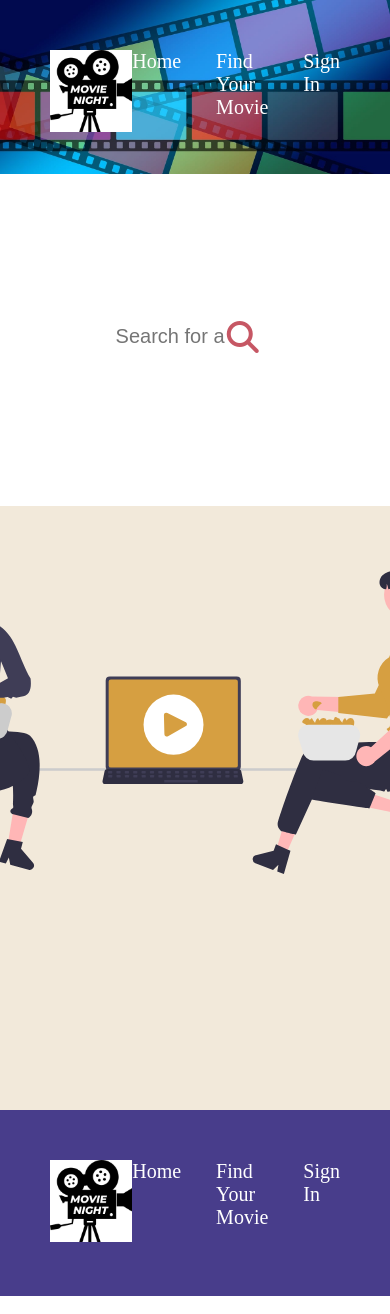
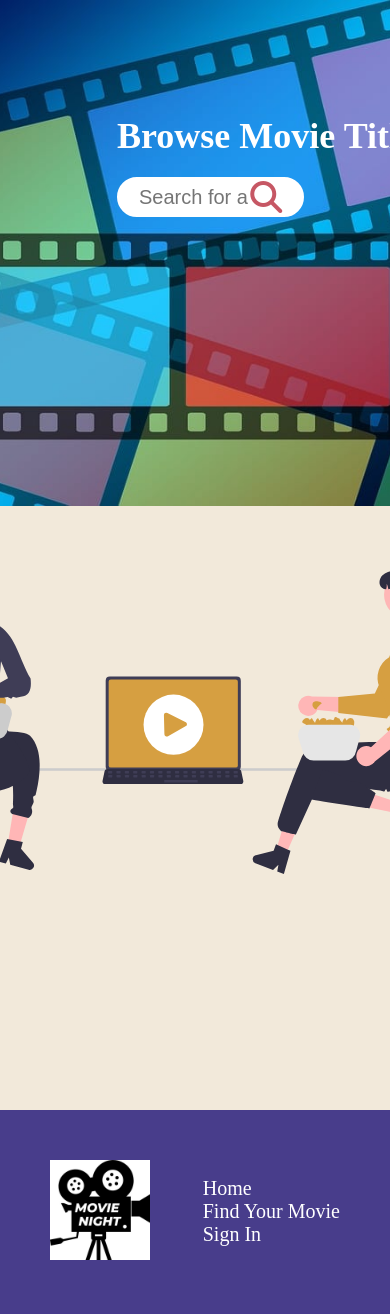
Before and after one commit to Mercedes97-coder/JSfinalOMDb, a plain HTML site: page index.HTML in a window 390 px wide. Shown: the top 1314 px of the page. Drawn offline with Linux system fonts and the light colour scheme.

Commit message:
at media update

```diff
--- a/index.HTML
+++ b/index.HTML
@@ -6,8 +6,9 @@
     <title>Document</title>
     <link rel="stylesheet" href="./style.css" />
     <script
-    src="https://kit.fontawesome.com/b49dafaee0.js"
-    crossorigin="anonymous"></script>
+      src="https://kit.fontawesome.com/b49dafaee0.js"
+      crossorigin="anonymous"
+    ></script>
 
     <script src="app.js"></script>
   </head>
@@ -24,18 +25,20 @@
           <ul class="nav__bar--links">
             <li class="nav__bar--link">Home</li>
             <li class="nav__bar--link">Find Your Movie</li>
-            <li class="nav__bar--link btn">Sign In </li>
+            <li class="nav__bar--link btn">Sign In</li>
           </ul>
         </div>
         <div class="search__bar--wrapper">
-            <h1 class="search__bar--title">
-                Browse Movie Titles
-            </h1>
+          <h1 class="search__bar--title">Browse Movie Titles</h1>
           <div class="search__bar">
             <form action="/search" method="get">
-              <input type="searchInput" placeholder="Search for a movie"
-              onkeypress="if(event.key === 'Enter') searchMovies()" />
-              <i class="fa-solid fa-magnifying-glass search__btn"
+              <input
+                type="searchInput"
+                placeholder="Search for a movie"
+                onkeypress="if(event.key === 'Enter') searchMovies()"
+              />
+              <i
+                class="fa-solid fa-magnifying-glass search__btn"
                 style="color: #c65764"
                 onclick="searchMovies()"
               ></i>
@@ -47,32 +50,31 @@
     </nav>
     <section id="movies">
       <div class="place-holder__img--wrapper">
-        <img src="./undraw_movie-night_pkvp beige.svg" class="place-holder__img" alt="">
+        <img
+          src="./undraw_movie-night_pkvp beige.svg"
+          class="place-holder__img"
+          alt=""
+        />
       </div>
-    <div class="movies__container">
+      <div class="movies__container">
         <div class="movies__row">
-            <div class="movie-list">
-
-            </div>
+          <div class="movie-list"></div>
         </div>
-    </div>
+      </div>
     </section>
     <footer>
-      <div class="img__wrapper--banner">
-        <img src="./video-1668906_1280.jpg" class="imgage__banner" alt="" />
-      </div>
-      <div class="nav__container">
+      <div class="nav__container footer__container">
         <div class="nav__bar">
-          <div class="nav__bar--logo">
+          <div class="nav__bar--logo footer__logo">
             <img src="./OMDb..jpg" class="nav__bar--logo-img" alt="" />
           </div>
           <ul class="nav__bar--links footer__links">
             <li class="nav__bar--link">Home</li>
             <li class="nav__bar--link">Find Your Movie</li>
-            <li class="nav__bar--link btn">Sign In </li>
+            <li class="nav__bar--link btn">Sign In</li>
           </ul>
         </div>
-
+      </div>
     </footer>
   </body>
 </html>
--- a/style.css
+++ b/style.css
@@ -16,7 +16,7 @@ li {
 
 li:hover {
     text-decoration: underline;
-    cursor: pointer;
+    cursor:not-allowed;
     color: rgb(202, 202, 246);
     transform: translateY(2px);
 }
@@ -28,6 +28,7 @@ nav {
     position: relative;
     min-height: 60vh;
     width: 100%;
+    margin-bottom: 0;
 }
 .nav__container {
     max-width: 1200px;
@@ -44,17 +45,21 @@ nav {
     width: 100%;
     height: 100%;
     z-index: 1;
+    overflow: hidden;
 }
 
 .imgage__banner {
     width: 100%;
-    max-height: 60vh;
-    z-index: 0.5;
+    height: 100%;
+    object-fit: cover;
+    display: block;
+    z-index: 1;
 }
 
 .nav__bar {
     display: flex;
     justify-content: space-between;
+    align-items: center;
 
 }
 .nav__bar--logo {
@@ -119,16 +124,14 @@ nav {
 .search__bar i {
     position: absolute;
     right: 20px;
-
+    cursor: pointer;
 }
 
 .search__btn {
     transition: all 300ms ease;
 }
 
-
 .search__btn:active {
-    cursor: pointer;
     color: rgb(202, 202, 246);
     transform: translateY(2px);
 }
@@ -139,6 +142,7 @@ MOVIE SECTION
 
 #movies {
     background-color: rgb(242, 233, 218);
+    margin-top: 0;
 }
 
 .place-holder__img--wrapper {
@@ -182,26 +186,60 @@ MOVIE SECTION
   }
 
   .poster__img {
-  width: 85%; /* Adjust to your desired size */
-  height: auto; /* Keeps aspect ratio */
+  width: 85%;
+  height: auto;
 }
 
-/* HTML removed - saved for later if i need it
-<div class="movie-card__container">
-                        <h3>Movie's Title</h3>
-                        <p><b>Year:</b> 1997</p>
-                      </div>
-                      <div class="movie-card__img--wrapper">
-                        <div class="movie-card__img">
-                            <img src="Poster" class="poster__img" alt="Movie Poster">
-                        </div>
-                      </div>
-                    </div>
-
-                    */
 
 /*FOOOTER*/
 
 footer {
     background-color: darkslateblue;
 }
+
+/* tablets */
+
+
+@media(max-width: 768px) {
+
+
+
+.nav__bar--links {
+    display: none;
+}
+.nav__container {
+    display: flex;
+}
+.nav__bar--logo {
+    left: 50%;
+}
+
+.search__bar--wrapper {
+     top: 95%;
+    left: 70%;
+    transform: translateX(-50%);
+
+}
+.search__bar--title{
+    font-size: 36px;
+}
+
+.footer__container {
+    display: flex;
+    flex-direction: column;
+}
+.footer__links {
+    display: block;
+}
+}
+
+@media (max-width: 576px) {
+
+    .nav__bar--logo {
+        display: none;
+    }
+
+    .footer__logo {
+        display: block;
+    }
+}
```
